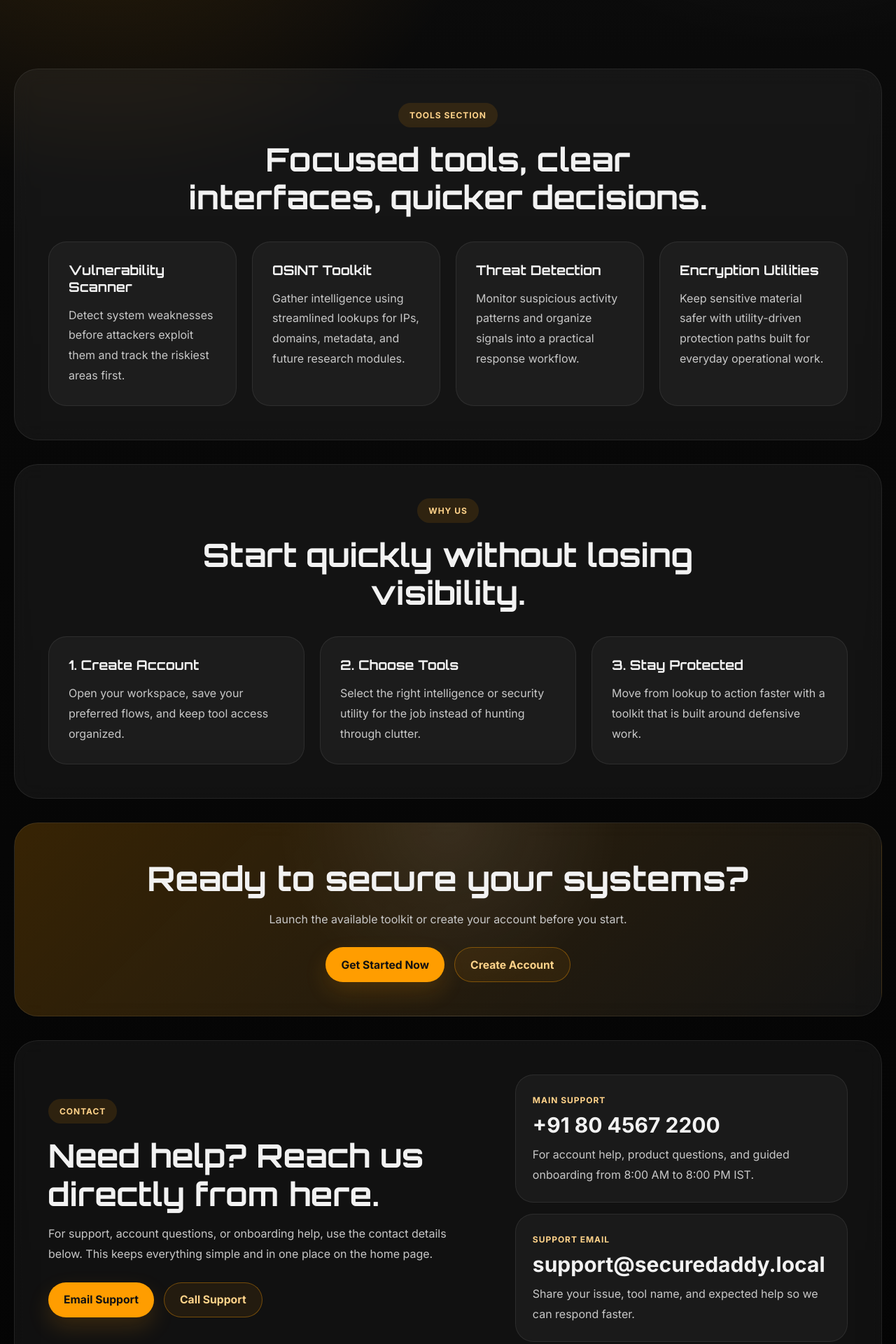
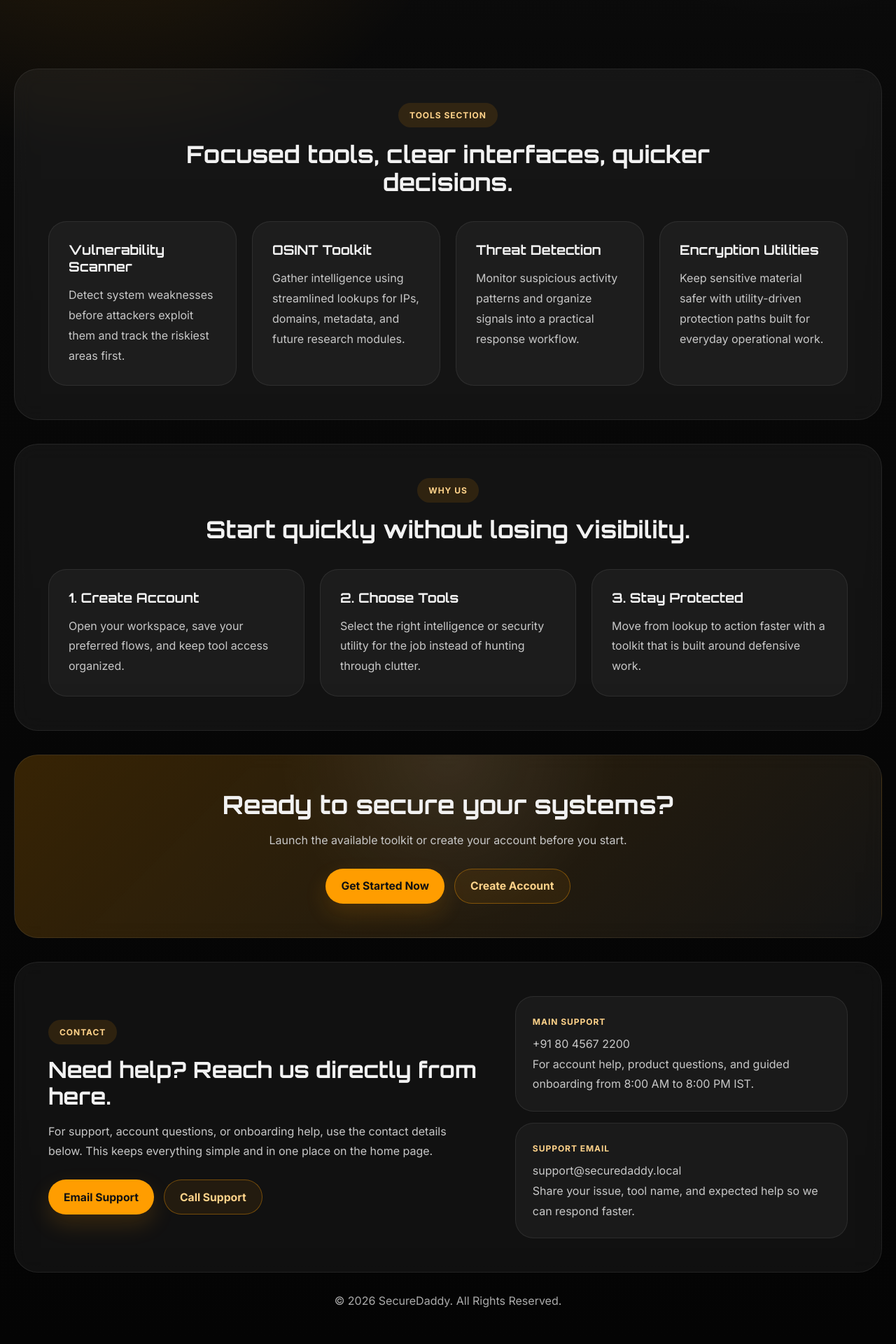
Before and after one commit to Yashwanthsai97/SECURE-DADDY, a Flask app: page / in a window 1280 px wide. Shown: the part 701-2621 px from the top of the page at 70% size. Run offline with Flask 3, Linux system fonts and the light colour scheme.

Commit message:
Reduce oversized headings across site pages

```diff
--- a/static/main_page.css
+++ b/static/main_page.css
@@ -296,7 +296,7 @@
 }
 
 .hero-text h1{
-    font-size:60px;
+    font-size:46px;
     line-height:1.02;
     margin-bottom:20px;
     max-width:30ch;
@@ -368,7 +368,7 @@
 }
 
 .section-heading h2{
-    font-size:clamp(30px, 4vw, 46px);
+    font-size:clamp(24px, 3vw, 34px);
     line-height:1.18;
 }
 
@@ -451,7 +451,7 @@
 }
 
 .cta h2{
-    font-size:clamp(30px, 4vw, 48px);
+    font-size:clamp(24px, 3.1vw, 36px);
     margin-bottom:14px;
 }
 
@@ -472,7 +472,7 @@
 }
 
 .contact-copy h2{
-    font-size:clamp(28px, 4vw, 46px);
+    font-size:clamp(22px, 2.8vw, 32px);
     line-height:1.18;
     margin-bottom:16px;
 }
@@ -613,7 +613,7 @@
     }
 
     .hero-text h1{
-        font-size:clamp(2.3rem, 12vw, 3.2rem);
+        font-size:clamp(1.9rem, 8.8vw, 2.5rem);
     }
 
     .hero-text p{
--- a/templates/main_page.html
+++ b/templates/main_page.html
@@ -136,12 +136,12 @@
                 <div class="contact-highlight">
                     <div class="highlight-card">
                         <span class="highlight-label">Main Support</span>
-                        <strong>+91 80 4567 2200</strong>
+                        <p>+91 80 4567 2200</p>
                         <p>For account help, product questions, and guided onboarding from 8:00 AM to 8:00 PM IST.</p>
                     </div>
                     <div class="highlight-card">
                         <span class="highlight-label">Support Email</span>
-                        <strong>support@securedaddy.local</strong>
+                        <p>support@securedaddy.local</p>
                         <p>Share your issue, tool name, and expected help so we can respond faster.</p>
                     </div>
                 </div>
--- a/templates/signin.html
+++ b/templates/signin.html
@@ -145,7 +145,7 @@
 
         h1 {
             margin-bottom: 10px;
-            font-size: 32px;
+            font-size: 28px;
         }
 
         .subtext,
@@ -515,7 +515,7 @@
 
         .panel-top h2 {
             margin-bottom: 8px;
-            font-size: 22px;
+            font-size: 20px;
         }
 
         .panel-badge {
```
Also changed, not shown: static/tool_interface.css (+4 -4 lines), templates/pdf-tool.html (+5 -5 lines).
